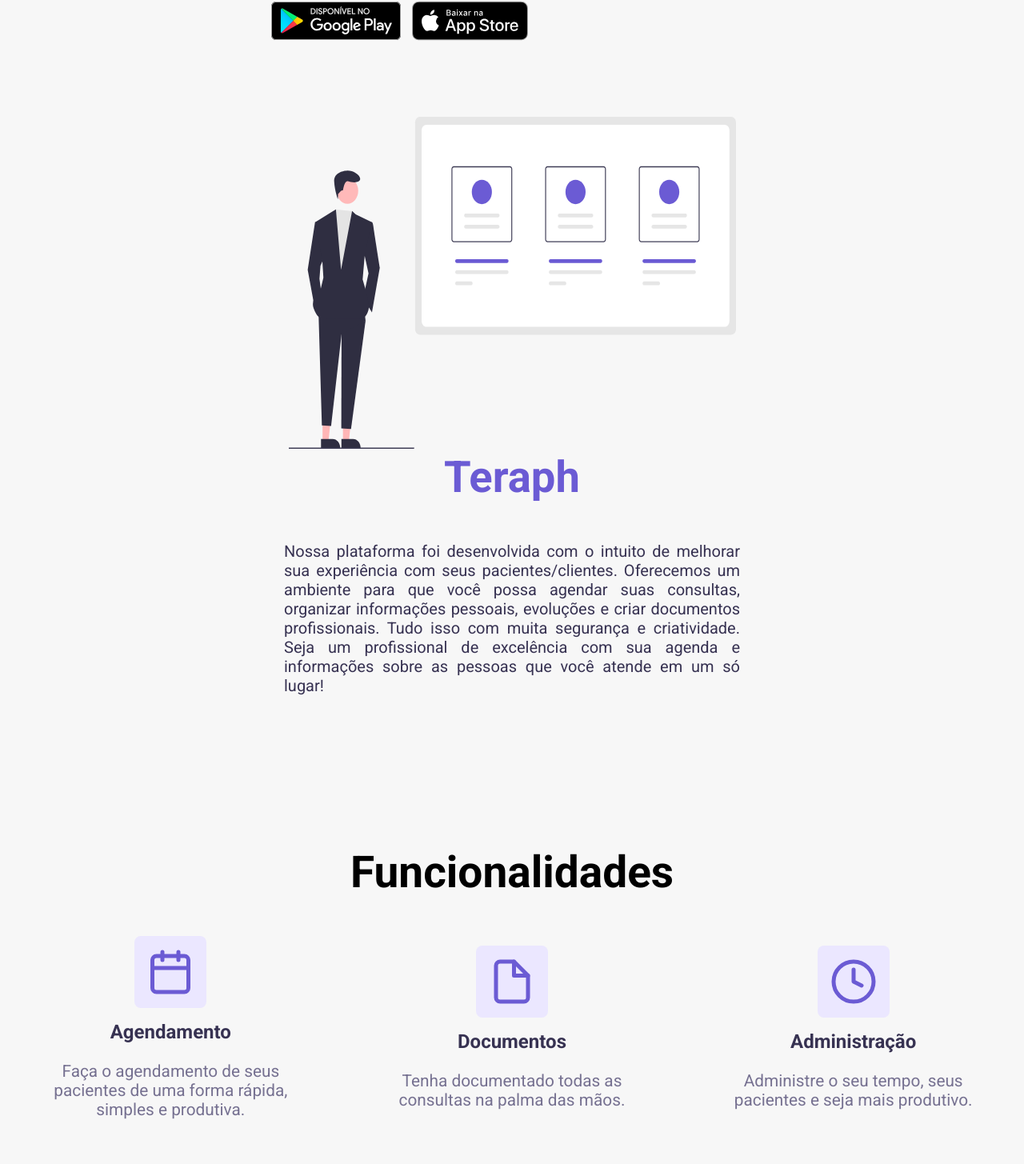
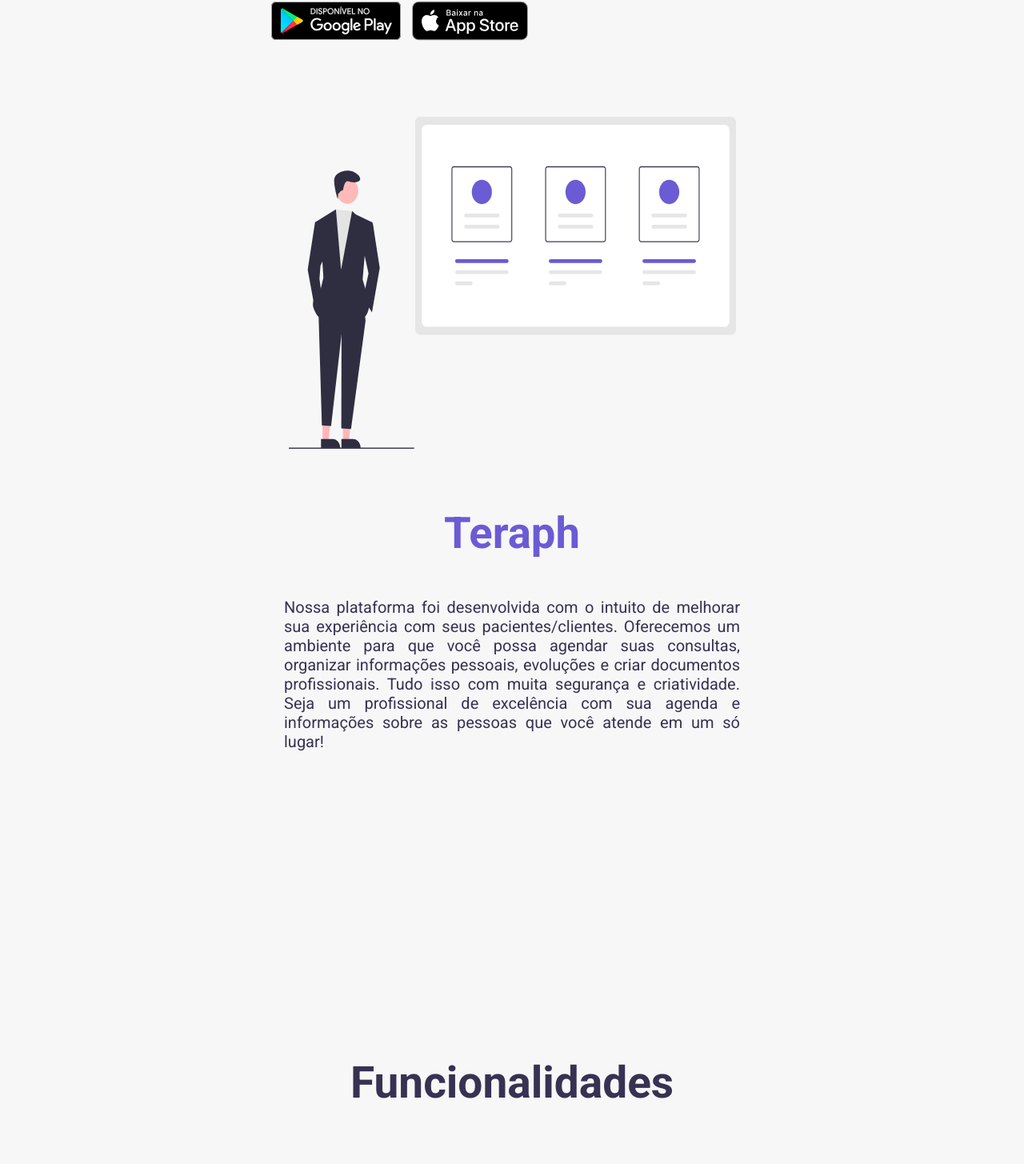
Before and after one commit to Criative-Inc/TeraphLandingPage, a Next.js app: page / in a window 1280 px wide. Shown: the part 1007-2462 px from the top of the page at 80% size. Built offline with nearby package versions, Linux system fonts and the light colour scheme.

Commit message:
refactor: :recycle: Making a few changes on css
Making a few changes on css

```diff
--- a/src/components/Testimony/styles.ts
+++ b/src/components/Testimony/styles.ts
@@ -1,4 +1,4 @@
-import styled from "styled-components";
+import styled from 'styled-components';
 
 export const TestimonyBox = styled.section`
   max-width: 552px;
@@ -10,8 +10,11 @@ export const TestimonyBox = styled.section`
 
   transition: all 0.2s;
 
+  border: 2px solid transparent;
+
   :hover {
     border: 2px solid ${({ theme }) => theme.colors.primary_pure};
+    transform: translateY(-5px);
   }
 
   p {
--- a/src/styles/styles.ts
+++ b/src/styles/styles.ts
@@ -1,11 +1,11 @@
-import styled from "styled-components";
+import styled from 'styled-components';
 
 export const ContentHome = styled.section`
   display: flex;
   justify-content: space-between;
   align-items: center;
 
-  height: calc(100vh - 170px);
+  min-height: calc(100vh - 170px);
 
   .hero-section {
     max-width: 600px;
@@ -85,7 +85,7 @@ export const ContentProject = styled.section`
   display: flex;
   justify-content: space-between;
   align-items: center;
-  height: 90vh;
+  min-height: 100vh;
 
   .description-project {
     max-width: 570px;
@@ -152,19 +152,20 @@ export const ContentProject = styled.section`
 `;
 
 export const ContentFunctionalities = styled.section`
-  height: 90vh;
+  height: 100%;
+  min-height: 100vh;
 
   .box-cards {
     display: flex;
-    justify-content: space-around;
+    justify-content: space-between;
     align-items: center;
 
-    margin: 0 auto;
+    margin-top: 12.188rem;
   }
 
   h1 {
     font-size: 3.438rem;
-    color: ${({ theme }) => theme.colors.text_pure}
+    color: ${({ theme }) => theme.colors.text_pure};
     font-weight: medium;
 
     text-align: center;
@@ -190,7 +191,7 @@ export const ContentFunctionalities = styled.section`
 `;
 
 export const ContentTestimony = styled.section`
-  height: 90vh;
+  min-height: 100vh;
 
   .box-testimony {
     display: flex;
@@ -203,7 +204,7 @@ export const ContentTestimony = styled.section`
 
   h1 {
     font-size: 3.438rem;
-    color: ${({ theme }) => theme.colors.text_pure}
+    color: ${({ theme }) => theme.colors.text_pure};
     font-weight: medium;
 
     text-align: center;
@@ -225,7 +226,7 @@ export const ContentTestimony = styled.section`
 `;
 
 export const ContentPlans = styled.section`
-  height: 100vh;
+  min-height: 100vh;
   margin-top: 130px;
 
   .box-plans {
@@ -238,7 +239,7 @@ export const ContentPlans = styled.section`
 
   h1 {
     font-size: 3.438rem;
-    color: ${({ theme }) => theme.colors.text_pure}
+    color: ${({ theme }) => theme.colors.text_pure};
     font-weight: medium;
 
     text-align: center;
```
